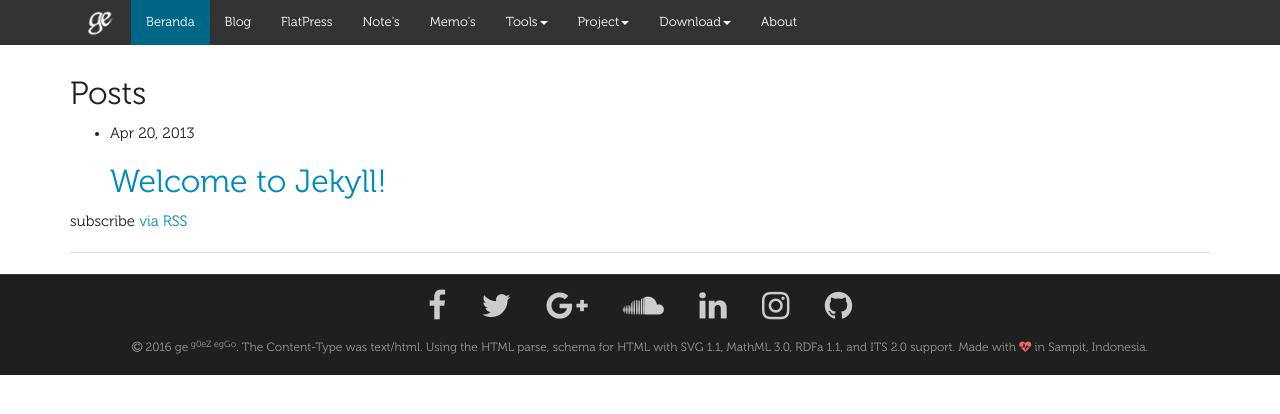
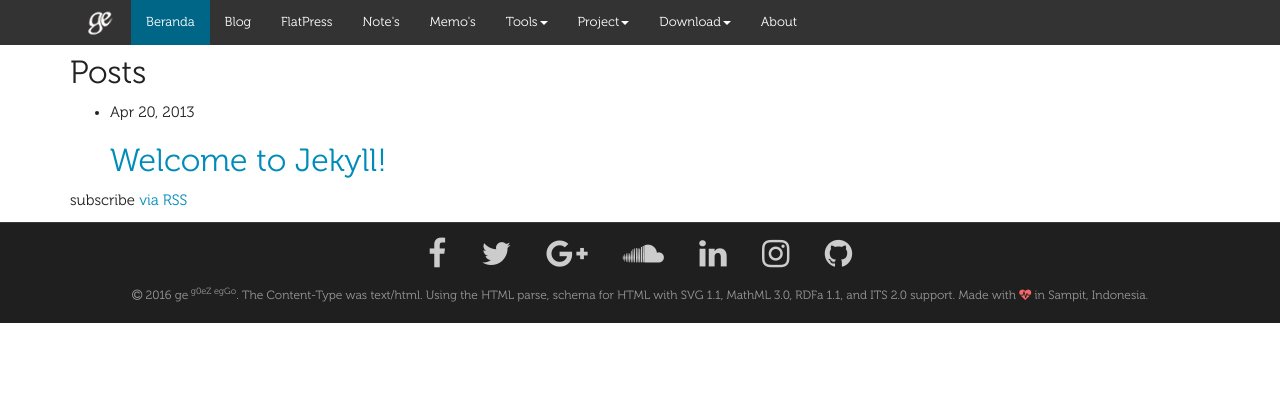
Before and after one commit to eggoez/eggoez.github.io, a Jekyll site: the page built from index.html, in a window 1280 px wide. Shown: the top 414 px of the page. Built offline with Jekyll 4.4.1, drawn with Linux system fonts in a browser that asks for light colours; nearby versions of some CDN libraries; library files that are not in the unit come from our copies; comment, search, counter and statistics services are not loaded.

Commit message:
Update header.html

```diff
--- a/_includes/header.html
+++ b/_includes/header.html
@@ -1,3 +1,2 @@
 <!-- kehalaman -->
 	<div class="container" style="padding-top:35px">
-		<div class="page-header">
```
